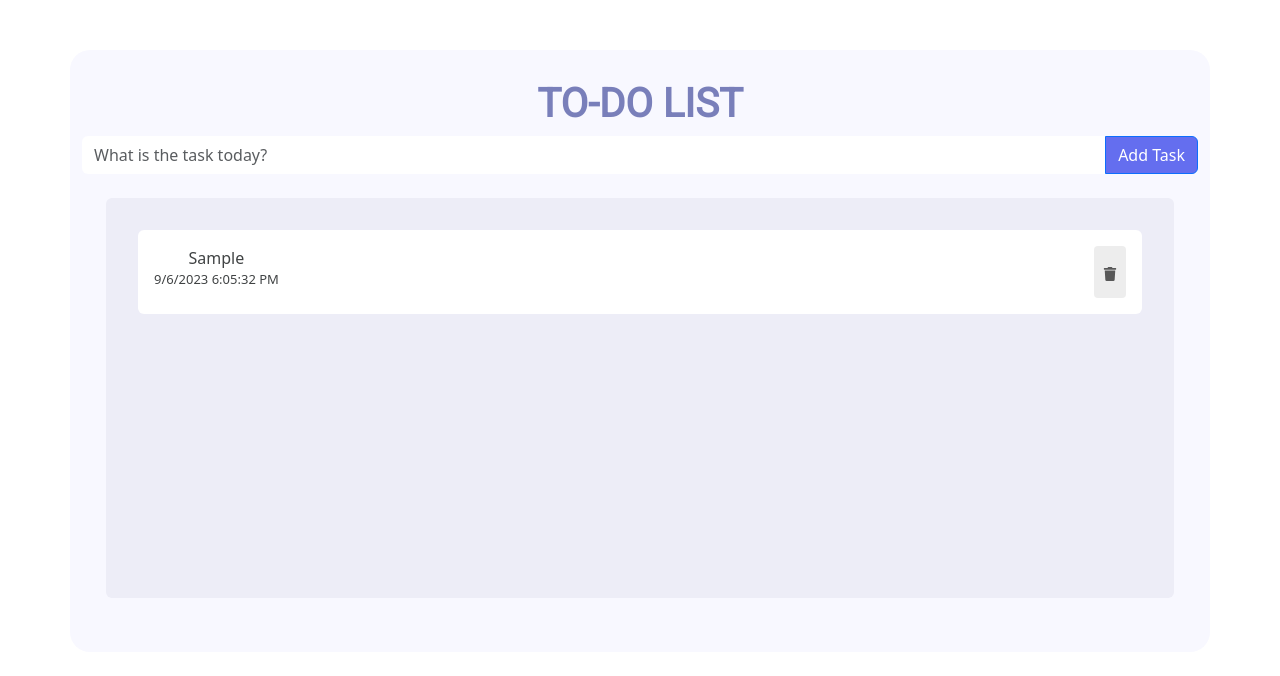
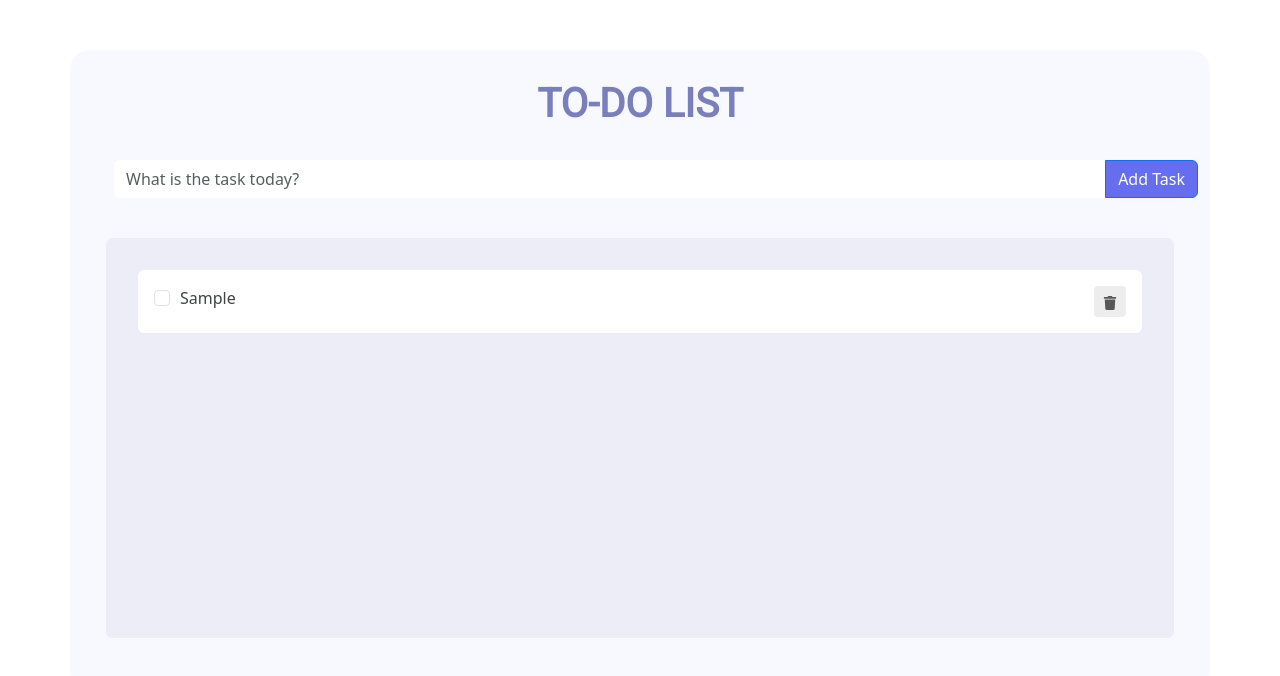
Before and after one commit to isaandrea12/ToDoList, a React (Vite) app: page / in a window 1280 px wide. Both pictures are taken after typing "Sample" into the empty fields and a click on the button "Add Task". Shown: the top 676 px of the page. Built offline with nearby package versions, Linux system fonts and the light colour scheme.

Commit message:
Added checkmarks to tasks.

```diff
--- a/src/components/ToDoList.tsx
+++ b/src/components/ToDoList.tsx
@@ -4,7 +4,7 @@ import { FaTrash } from "react-icons/fa";
 const ToDoList = () => {
   const [inputValue, setInputValue] = useState("");
   const [todoList, setTodoList] = useState<
-    { task: string; timestamp: string }[]
+    { task: string; timestamp: string; completed: boolean }[]
   >([]);
 
   const handleInputChange = (event: ChangeEvent<HTMLInputElement>) => {
@@ -31,6 +31,17 @@ const ToDoList = () => {
     setTodoList(updatedList);
   };
 
+  const handleTaskCompletionToggle = (indexToToggle: number) => {
+    const updatedList = todoList.map((task, index) => {
+      if (index === indexToToggle) {
+        return { ...task, completed: !task.completed };
+      } else {
+        return task;
+      }
+    });
+    setTodoList(updatedList);
+  };
+
   const handleEnterKeyPress = (event: KeyboardEvent<HTMLInputElement>) => {
     if (event.key === "Enter" && inputValue.trim() !== "") {
       // Prevent the form from actually submitting, which is the default behavior
@@ -42,7 +53,7 @@ const ToDoList = () => {
   return (
     <div className="container">
       <h1 className="title">To-Do List</h1>
-      <div className="input-group mb-3">
+      <div className="input-group m-3 p-3">
         <input
           style={{ marginTop: "0" }}
           value={inputValue}
@@ -67,18 +78,33 @@ const ToDoList = () => {
       >
         <ul className="task-list p-3">
           {todoList.map((item, index) => (
-            <div className="card task-card p-3 m-3">
-              <li className="d-flex justify-content-between" key={index}>
+            <div className="card task-card p-3 m-3" key={index}>
+              <li className="d-flex justify-content-between">
                 <div className="task-info">
-                  <div>{item.task}</div>
-                  <div className="task-date">{item.timestamp}</div>
+                  <div>
+                    <input
+                      className="form-check-input"
+                      value=""
+                      aria-label="..."
+                      id="checkboxNoLabel"
+                      type="checkbox"
+                      checked={item.completed}
+                      onChange={() => handleTaskCompletionToggle(index)}
+                    />
+                  </div>
+                  <div
+                    className={`task-text ${item.completed ? "completed" : ""}`}
+                  >
+                    {item.task}
+                  </div>
+                  {/* <div className="task-date">{item.timestamp}</div> */}
                 </div>
                 <button
                   type="button"
-                  className="btn btn-delete btn-sm ms-2 mr-5"
+                  className="btn btn-delete btn-sm"
                   onClick={() => handleDeleteTask(index)}
                 >
-                  <FaTrash className="fa-trash"></FaTrash>
+                  <FaTrash className="fa-trash" />
                 </button>
               </li>
             </div>
--- a/src/index.css
+++ b/src/index.css
@@ -54,15 +54,16 @@ ul {
 }
 
 .task-info {
-  display: flex;
-  flex-direction: column;
-  align-items: center; /* Center content horizontally */
-  text-align: center; /* Center text within div */
-  margin-bottom: 8px; /* Adjust as needed for spacing between task and timestamp */
+  display: inline-flex;
+  flex-direction: row;
 }
 
 .task-date {
   font-size: small;
+}
+
+.completed {
+  text-decoration: line-through;
 }
 
 .task-list {
@@ -76,3 +77,11 @@ ul {
 .time {
   color: #838383;
 }
+
+.form-check-input {
+  margin-right: 10px;
+}
+
+.form-check-input[type='checkbox']:checked {
+  background-color: #5660ee !important;
+}
```
